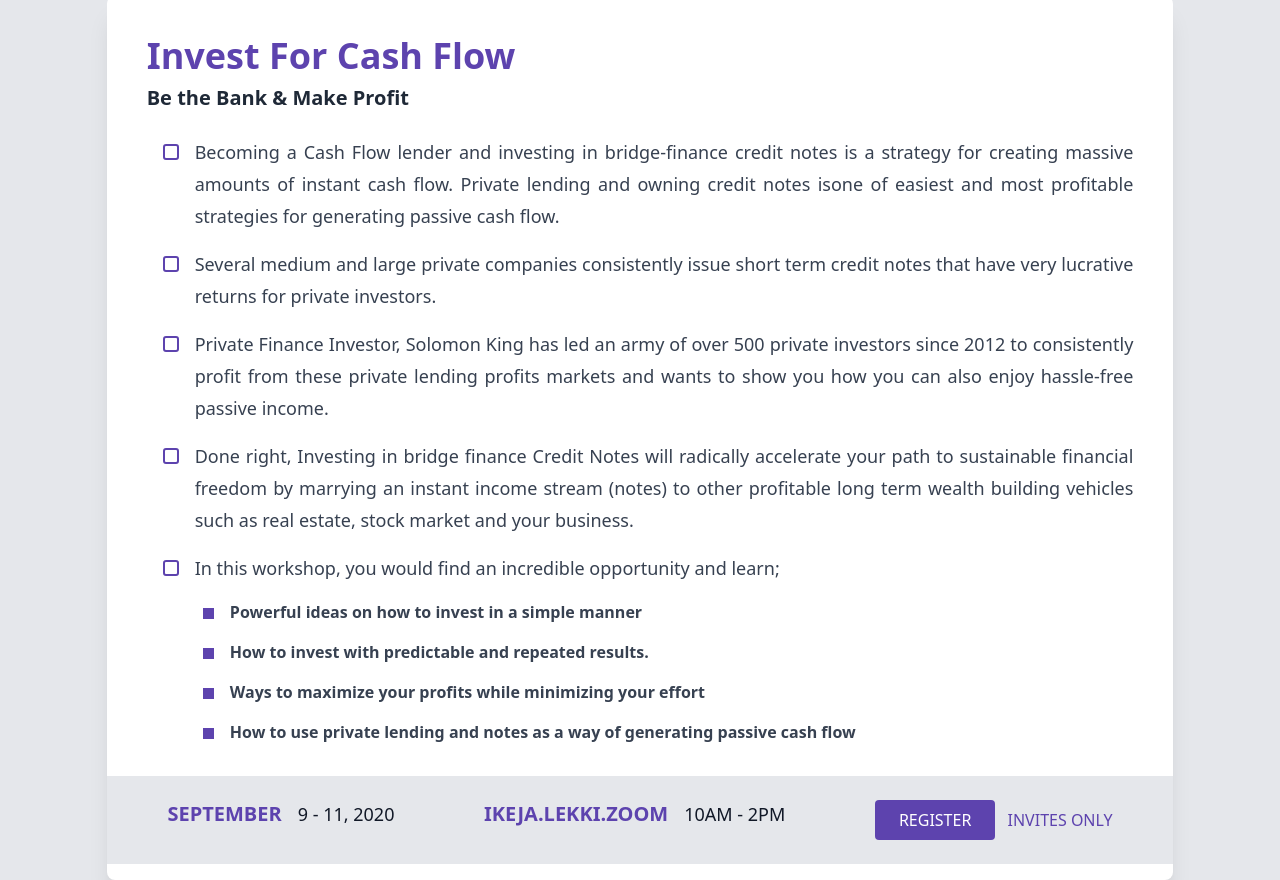
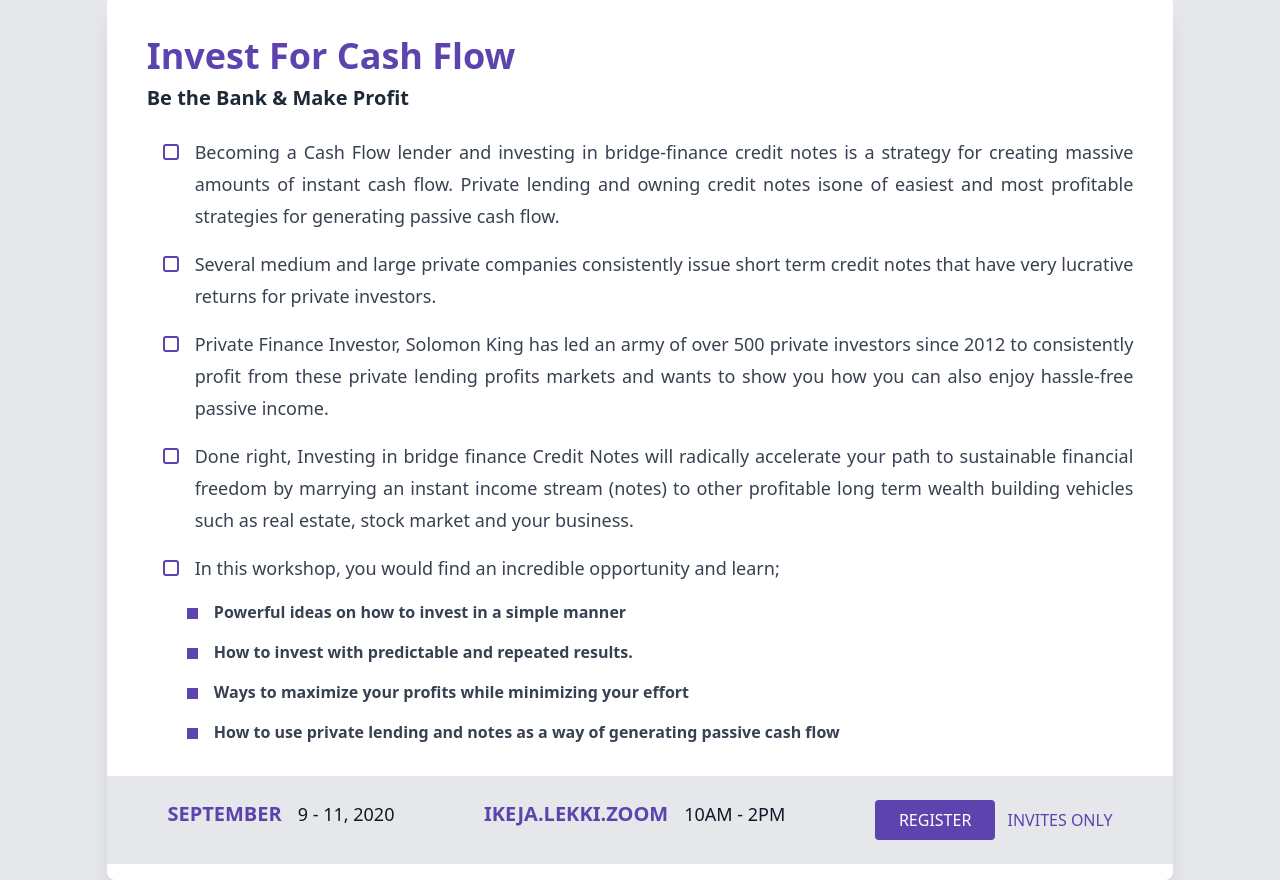
Before and after one commit to whytepeter/landing, a plain HTML site: page index.html in a window 1280 px wide. Shown: the part 964-1844 px from the top of the page. Drawn offline with nearby package versions, Linux system fonts and the light colour scheme.

Commit message:
done hurray 3

```diff
--- a/index.html
+++ b/index.html
@@ -80,8 +80,8 @@
             <p class="col-span-4 md:col-span-3 capitalize md:whitespace-no-wrap"> Being a Private Lender and owning credit notes is one of easiest <br>
                 and most profitable strategies for generating passive cash flow.</p>
         </div>
-        <div class="section-details relative text-center md:text-left relative mx-auto whitespace-no-wrap bg-white rounded-lg shadow-xl   w-full md:w-10/12 p-10">
-            <h3 class="text-3xl md:text-4xl w-primary font-bold mb-2">Invest For Cash Flow</h3>
+        <div class="section-details relative text-center md:text-left relative mx-auto  bg-white rounded-lg shadow-xl   w-full md:w-10/12 p-10">
+            <h3 class="text-3xl md:text-4xl w-primary font-bold mb-2 whitespace-no-wrap">Invest For Cash Flow</h3>
             <h4 class="text-lg md:text-xl text-gray-800 mb-6 font-semibold">Be the Bank & Make Profit</h4>
             <ul class="text-gray-700 text-lg">
                 <li class="flex mb-4">
@@ -115,7 +115,7 @@
                     </p>
                 </li>
             </ul>
-            <ul class="text-gray-700 text-base mb-48 md:mb-24 ml-10">
+            <ul class="text-gray-700 text-base mb-48 md:mb-24 ml-6">
                 <li class="flex mb-2 md:mb-4">
                     <div class="bullet-small  wbg-primary mx-4  mt-2 items-start "></div>
                     <p class="leading-6 text-justify font-semibold">
```
